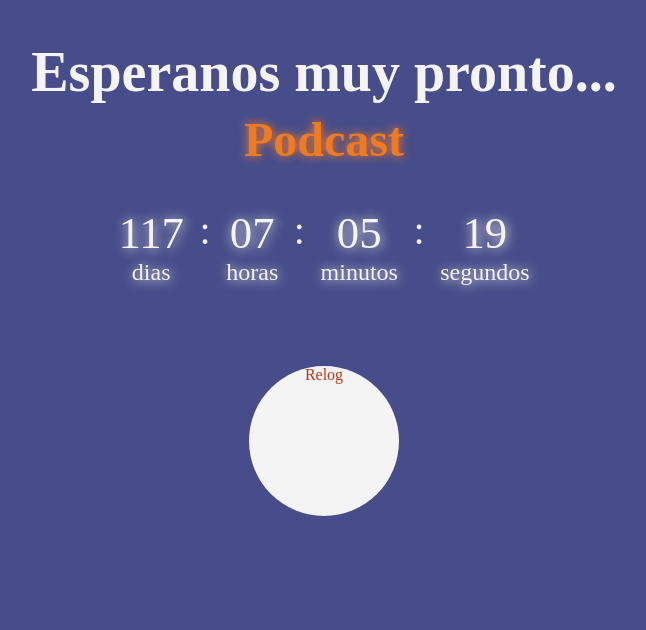
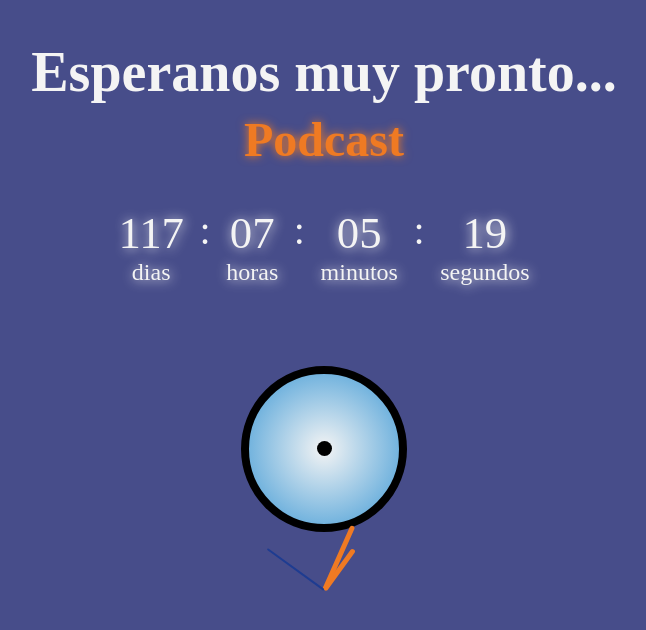
Before and after one commit to AngelLopez15/cuentaRegresivaVue, a Vue app: page / in a window 1280 px wide. Shown: the top 630 px of the page, without its empty margins (316-962 px from the left). Built offline with nearby package versions, Linux system fonts and the light colour scheme.

Commit message:
Relog analogo agregado

```diff
--- a/src/components/Counter.vue
+++ b/src/components/Counter.vue
@@ -27,7 +27,10 @@
     </section>
     <section class="analog-clock-container">
       <div class="analog-clock">
-        <p class="letras">Relog</p>
+        <div class="hour" :style="`transform: rotate(${rotateHours}deg)`"></div>
+        <div class="min" :style="`transform: rotate(${rotateMinutes}deg)`"></div>
+        <div class="sec" :style="`transform: rotate(${rotateSeconds}deg)`" ></div>
+        <div class="point"></div>
       </div>
     </section>
   </div>
@@ -42,6 +45,9 @@ export default {
       displayHours: 10,
       displayMinutes: 10,
       displaySeconds: 10,
+      rotateSeconds: 0,
+      rotateMinutes: 0,
+      rotateHours: 0,
     };
   },
   computed: {
@@ -60,10 +66,19 @@ export default {
   },
   mounted () {
     this.showRemaining();
+    this.showClock();
   },
   methods: {
     formatNum(num) {
       return num < 10 ? '0' + num : num
+    },
+    showClock() {
+      const time = setInterval(()=>{
+        const clock = new Date()
+        this.rotateSeconds = clock.getSeconds() * 6
+        this.rotateMinutes = clock.getMinutes() * 6
+        this.rotateHours = clock.getHours() * 12
+      }, 1000)
     },
     showRemaining() {
       const timer = setInterval(() => {
@@ -85,10 +100,14 @@ export default {
         // this.displaySeconds = secondsRes < 10 ? '0' + secondsRes : secondsRes
         // this.displayHours = hoursRes < 10 ? '0' + hoursRes : hoursRes
         // this.displayDays = daysRes < 10 ? '0' + daysRes : daysRes
+        this.displaySeconds = this.formatNum(secondsRes)
         this.displayMinutes = this.formatNum(minutesRes)
-        this.displaySeconds = this.formatNum(secondsRes)
         this.displayHours = this.formatNum(hoursRes)
         this.displayDays = this.formatNum(daysRes)
+
+        // this.rotateSeconds = this.displaySeconds * -6
+        // this.rotateMinutes = this.displayMinutes * -6
+        // this.rotateHours = (this.displayHours * -12)
       }, 1000)
     }
   },
@@ -158,10 +177,52 @@ p {
   width: 150px;
   height: 150px;
   background-color: var(--text-color);
+  border: 8px solid black;
+  background-image: radial-gradient(var(--text-color), var(--secondary-color));
   border-radius: 50%;
-  transform: rotateY(0deg);
+  display: flex;
+  justify-content: center;
+  align-items: center;
+  /* transform: rotateY(0deg);
   animation: clock 5s infinite;
-  animation-direction: alternate;
+  animation-direction: alternate; */
+}
+
+.hour,
+.min,
+.sec {
+  position: absolute;
+  border-radius: 5px;
+  transform-origin: bottom;
+}
+
+.hour {
+  background-color: var(--action-color);
+  height: 50px;
+  width: 5px;
+  bottom: 210px;
+}
+
+.min {
+  background-color: var(--action-color);
+  height: 70px;
+  width: 5px;
+  bottom: 210px;
+}
+
+.sec {
+  background-color: var(--support-color);
+  height: 70px;
+  width: 2px;
+  bottom: 210px;
+}
+
+.point {
+  position: absolute;
+  background-color: black;
+  height: 15px;
+  width: 15px;
+  border-radius: 50%;
 }
 
 .letras {
@@ -186,4 +247,18 @@ p {
   }
 }
 
+@media screen and (max-width: 768px) {
+  .hour {
+    bottom: 130px;
+  }
+
+  .min {
+    bottom: 130px;
+  }
+
+  .sec {
+    bottom: 130px;
+  }
+}
+
 </style>
```
